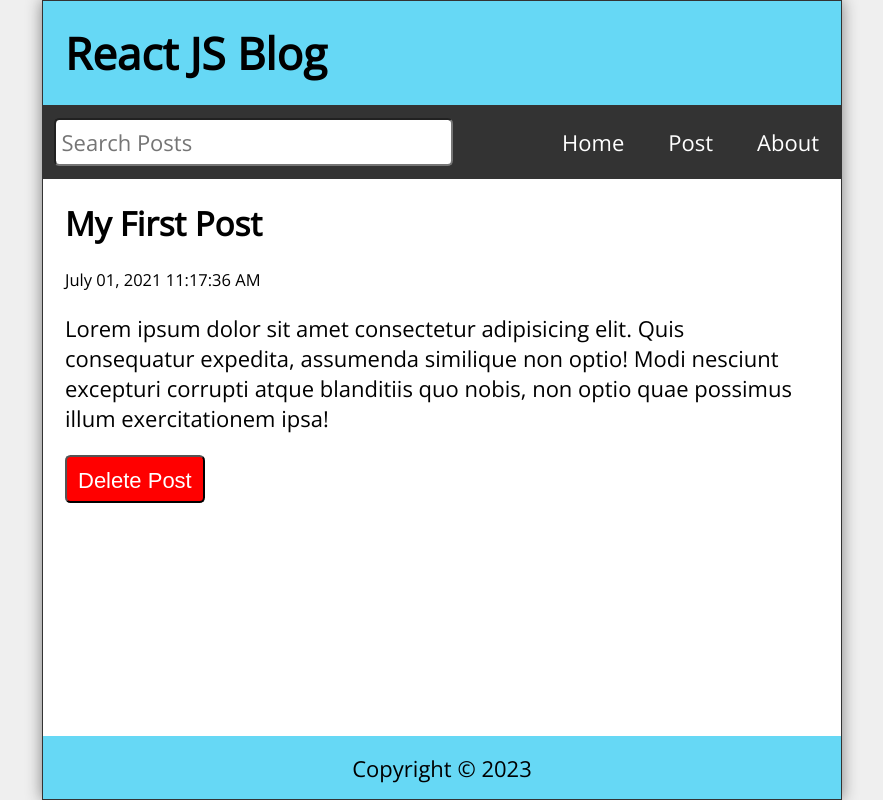
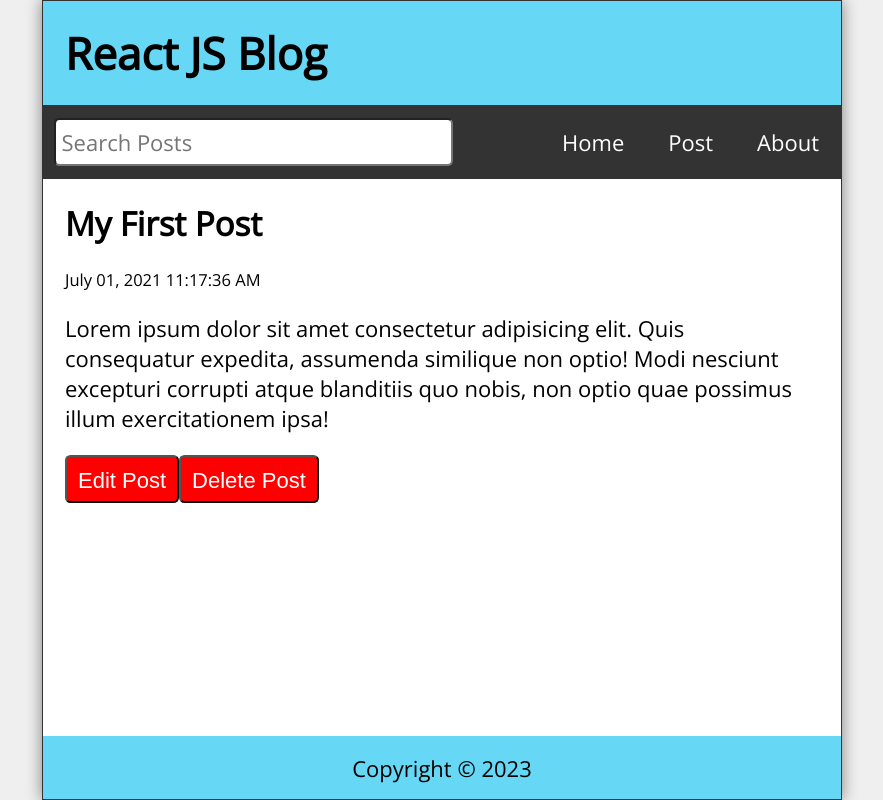
Before and after one commit to arefin-aareef/pyrates-app, a React (Create React App) app: page /post/1 in a window 1280 px wide. Shown: the whole page, without its empty margins (198-1081 px from the left). Built offline with nearby package versions, Linux system fonts and the light colour scheme; data requests are answered from the project's data file.

Commit message:
edit button added

```diff
--- a/src/PostPage.js
+++ b/src/PostPage.js
@@ -12,7 +12,8 @@
               <h2>{post.title}</h2>
               <p className='postDate'>{post.datetime}</p>
               <p className='postBody'>{post.body}</p>
-              <button onClick={() => handleDelete(post.id)}>
+              <Link to={`/edit/${post.id}`}><button className='editButton'>Edit Post</button></Link>
+              <button className='deleteButton' onClick={() => handleDelete(post.id)}>
                 Delete Post
               </button>
             </>
```
